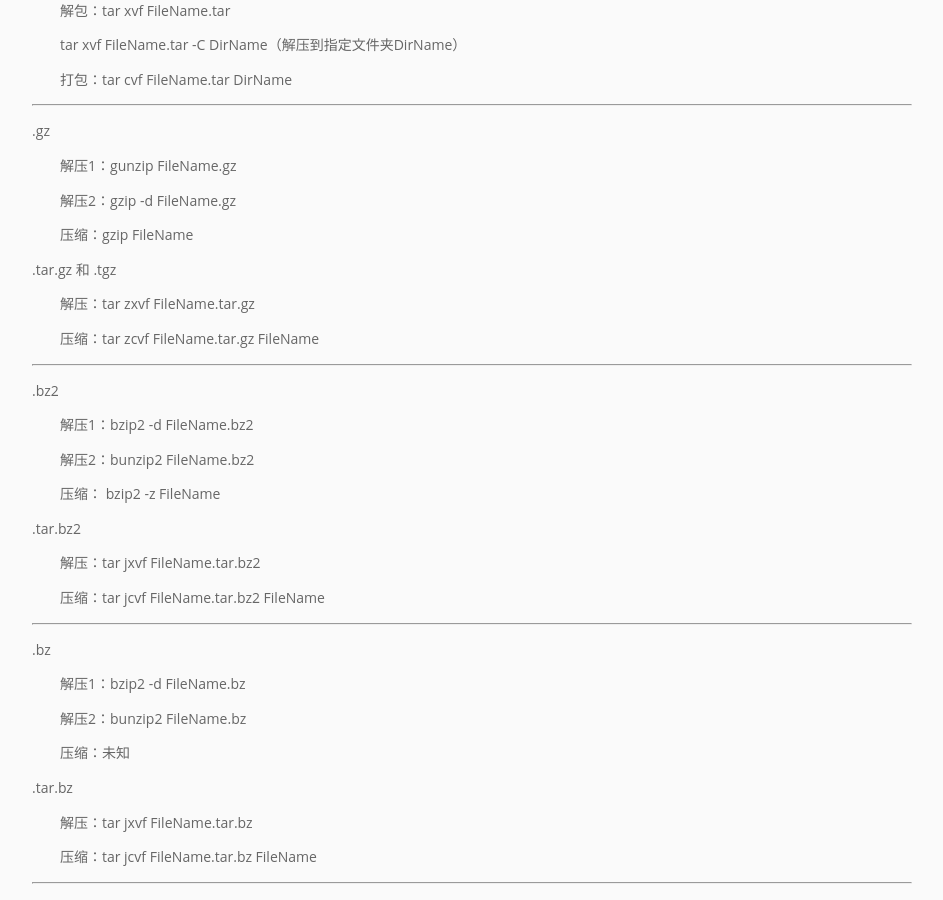
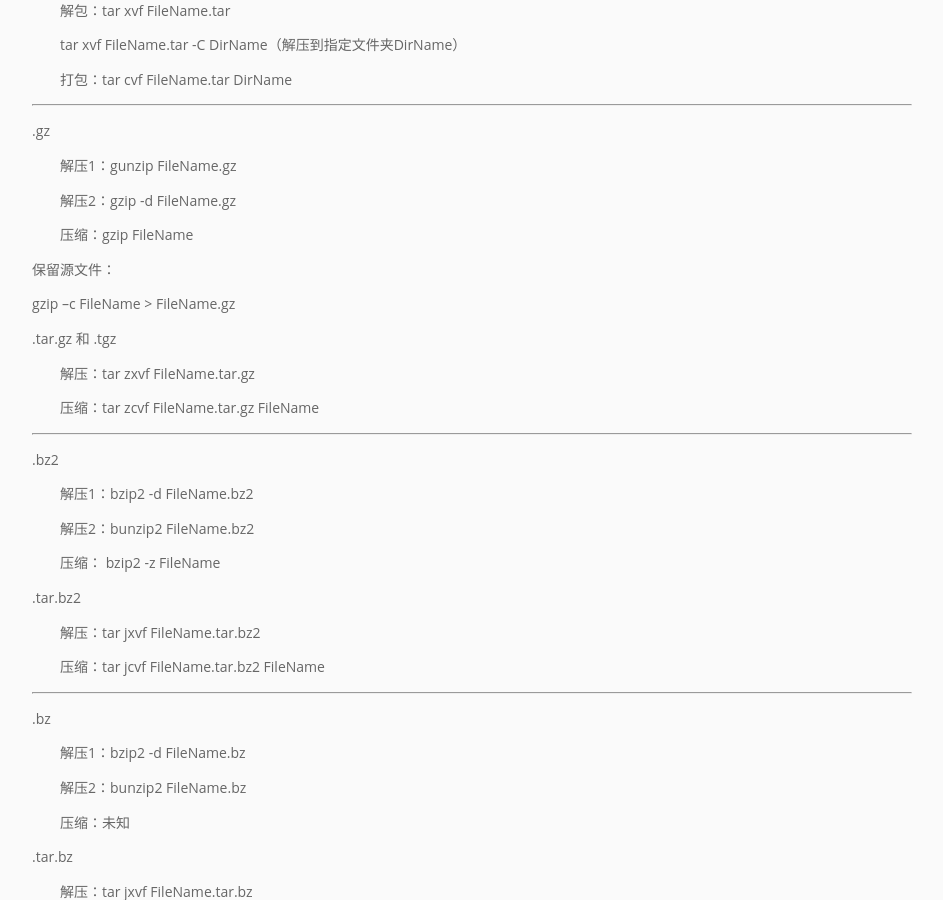
Before and after one commit to pingmalu/pingmalu.github.io, a Jekyll site: the page built from _posts/2016-01-05-Linux压缩解压命令笔记.md, in a window 1280 px wide and 900 px high, scrolled down 525 px. Shown: the whole window, without its empty margins (168-1111 px from the left). Built offline with Jekyll 4.4.1, drawn with Linux system fonts in a browser that asks for light colours; nearby versions of some CDN libraries.

Commit message:
'update'

```diff
--- a/_posts/2016-01-05-Linux压缩解压命令笔记.md
+++ b/_posts/2016-01-05-Linux压缩解压命令笔记.md
@@ -28,6 +28,10 @@ title: Linux压缩解压命令笔记
 　　解压2：gzip -d FileName.gz
 
 　　压缩：gzip FileName
+
+   保留源文件：
+
+   gzip –c FileName > FileName.gz
 
 .tar.gz 和 .tgz
 
```
